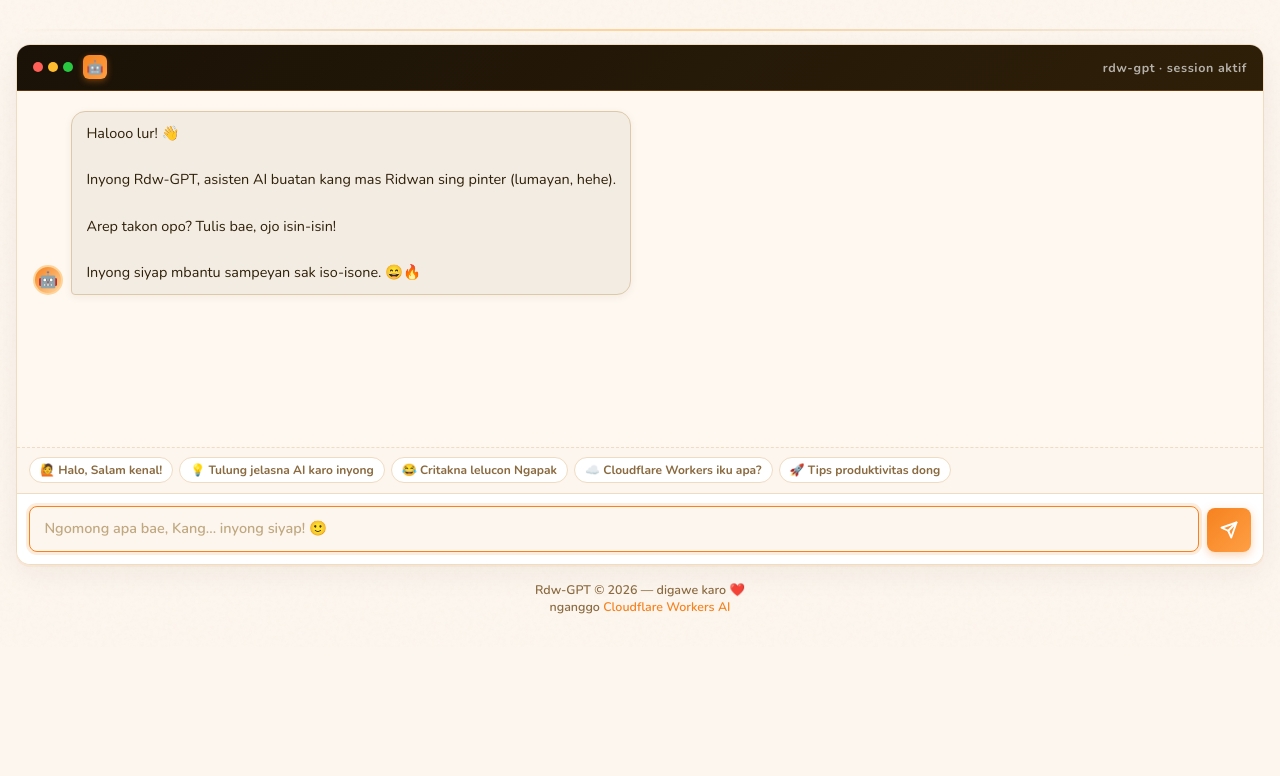
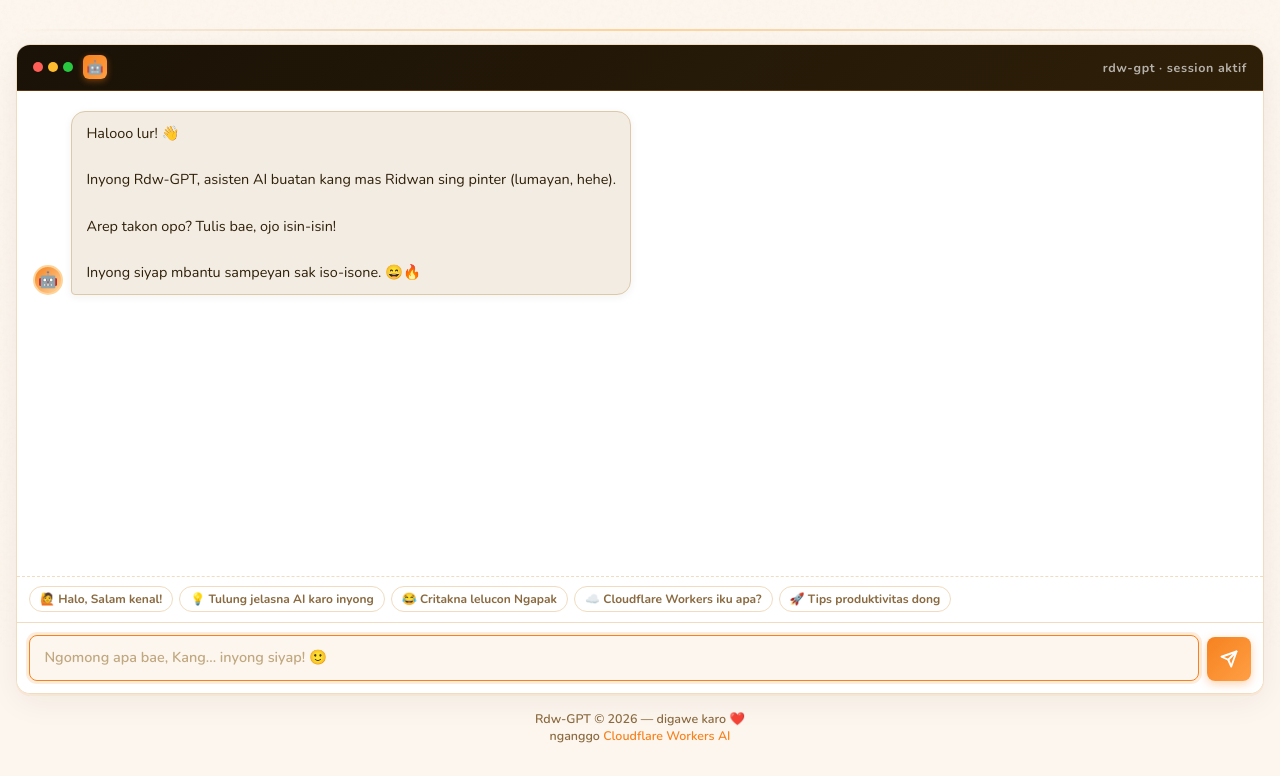
Before and after one commit to ridwan-muhamad/llm-chat-app-template, a website: page public/index.html in a window 1280 px wide. Shown: the part 153-929 px from the top of the page. Before the commit the page ends 800 px from the top, so only its background shows below. Drawn offline with nearby package versions, Linux system fonts and the light colour scheme.

Commit message:
Update index.html
update background

```diff
--- a/public/index.html
+++ b/public/index.html
@@ -16,7 +16,7 @@
 				--dark:       #1a1207;
 				--dark-2:     #2e1f08;
 				--surface:    #fdf6ee;
-				--surface-2:  #fff8f0;
+				--surface-2:  #ffffff; /* EDITED: was #fff8f0 */
 				--border:     #f0dcc0;
 				--text:       #2e1f08;
 				--text-soft:  #8a6a40;
@@ -56,7 +56,7 @@
 
 			.app-wrapper {
 				width: 100%;
-				max-width: 1280px;
+				max-width: 1536px;
 				padding: 1rem 1rem 2rem;
 				display: flex;
 				flex-direction: column;
@@ -148,7 +148,7 @@
 					0 2px 0 rgba(246,130,31,0.08),
 					0 8px 32px rgba(46,31,8,0.06),
 					inset 0 1px 0 rgba(255,255,255,0.8);
-				min-height: 420px;
+				min-height: 650px;
 			}
 
 			/* ── CHAT TITLE BAR ── */
@@ -291,7 +291,7 @@
 				color: var(--text-soft);
 				font-style: italic;
 				border-top: 1px solid var(--border);
-				background: var(--surface);
+				background: #ffffff; /* EDITED: was var(--surface) */
 			}
 
 			.typing-indicator.visible {
@@ -411,7 +411,7 @@
 				gap: 6px;
 				padding: 0.6rem 0.75rem;
 				border-top: 1px dashed var(--border);
-				background: var(--surface);
+				background: #ffffff; /* EDITED: was var(--surface) */
 			}
 
 			.quick-btn {
```
